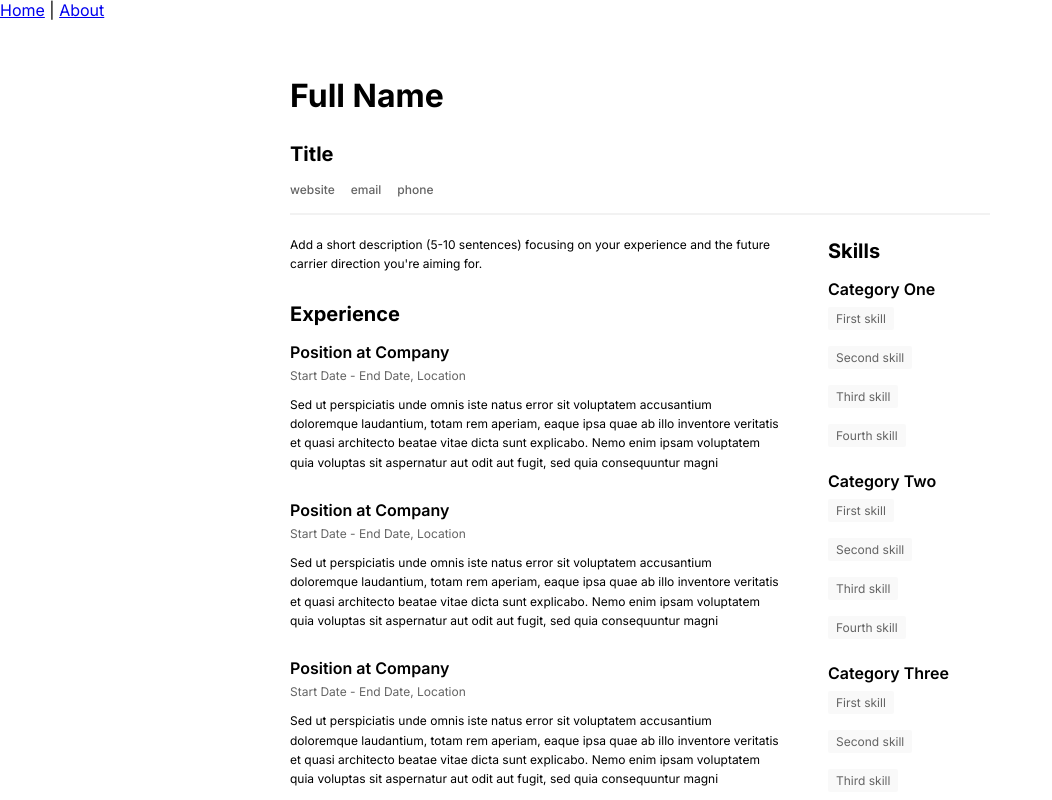
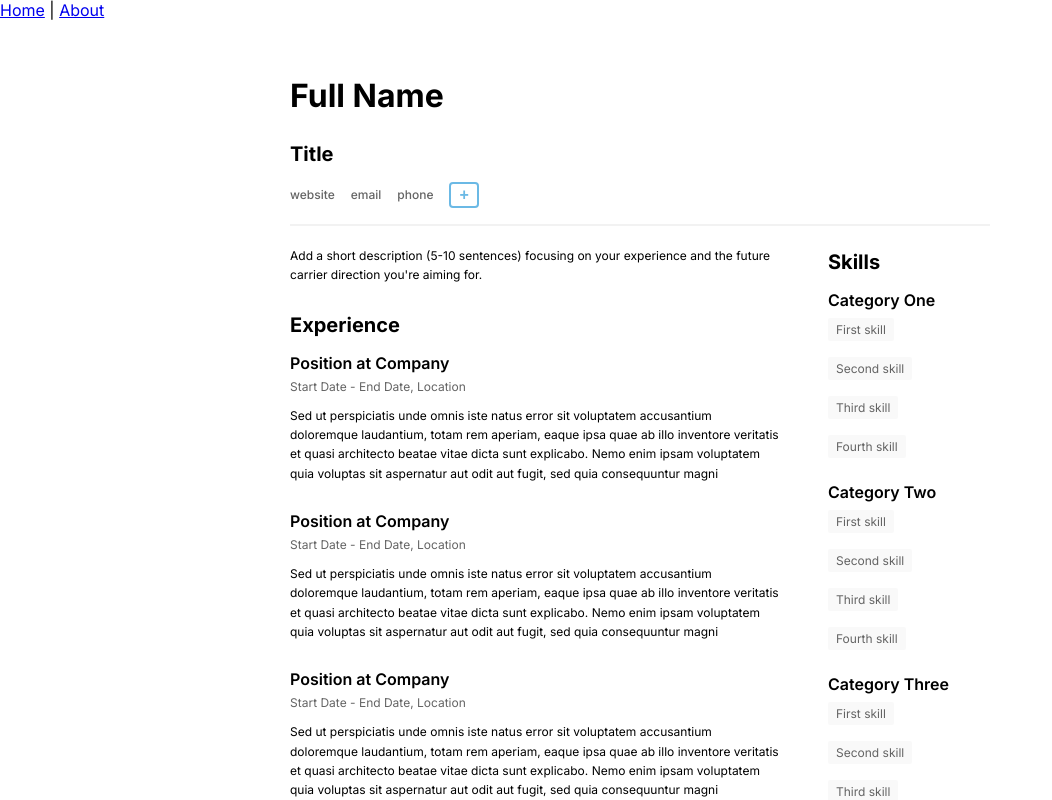
Before and after one commit to LivaRaita/resume-web-templates, a Vue app: page / in a window 1280 px wide. Shown: the top 800 px of the page, without its empty margins (0-1052 px from the left). Built offline with nearby package versions, Linux system fonts and the light colour scheme.

Commit message:
add button and an element addigng functionality

```diff
--- a/src/components/ContactDetails.vue
+++ b/src/components/ContactDetails.vue
@@ -6,7 +6,7 @@
     placeholder="placeholderValue"
     v-text="textValue"
     @keydown.enter.prevent
-    @blur="newValueAdded($event)"
+    @blur="newValueAdded($event.target.innerText)"
   ></a>
 </template>
 
@@ -14,8 +14,8 @@
 export default {
   props: ["placeholderValue", "textValue"],
   methods: {
-    newValueAdded($event) {
-      this.$emit("addValue", $event);
+    newValueAdded(text) {
+      this.$emit("addValue", { text });
     }
   }
 };
--- a/src/global-styles/main.css
+++ b/src/global-styles/main.css
@@ -64,7 +64,9 @@ h3 {
 .contacts {
   width: 100%;
   display: flex;
+  flex-wrap: wrap;
   column-gap: 1rem;
+  line-height: 160%;
 }
 
 .contacts a {
--- a/src/views/ResumeTemplate.vue
+++ b/src/views/ResumeTemplate.vue
@@ -7,7 +7,7 @@
         dir="auto"
         v-text="fullName.text"
         @keydown.enter.prevent
-        @blur="saveNewValue($event, fullName)"
+        @blur="updateContentItemText(fullName, $event.target.innerText)"
       ></h1>
       <h2
         contenteditable="true"
@@ -15,7 +15,7 @@
         dir="auto"
         v-text="title.text"
         @keydown.enter.prevent
-        @blur="saveNewValue($event, title)"
+        @blur="updateContentItemText(title, $event.target.innerText)"
       ></h2>
       <div class="contacts">
         <ContactDetails
@@ -23,8 +23,14 @@
           :key="index"
           :placeholder="detail.placeholder"
           :v-text="detail.text"
-          @addValue="saveNewValue($event, detail)"
+          @addValue="updateContentItemText($event.text, detail)"
         ></ContactDetails>
+        <button
+          class="addElement"
+          @click="addContactDetails"
+          aria-label="Add contact info"
+          >+</button
+        >
       </div>
     </section>
     <hr />
@@ -244,9 +250,34 @@ export default {
     };
   },
   methods: {
-    saveNewValue(e, contentItem) {
-      contentItem.text = e.target.innerText;
+    updateContentItemText(contentItem, text) {
+      contentItem.text = text;
+    },
+    addContactDetails() {
+      const contactInfo = {
+        type: "contact info",
+        text: "",
+        placeholder: "contact info"
+      };
+      this.contactDetails.push(contactInfo);
     }
   }
 };
 </script>
+<style scoped>
+.addElement {
+  border: 2px solid #2d9cdb;
+  padding: 2px 8px;
+  background-color: transparent;
+  opacity: 70%;
+  border-radius: 4px;
+  font-size: 1rem;
+  font-weight: 700;
+  color: #2d9cdb;
+  cursor: pointer;
+}
+
+.addElement:hover {
+  opacity: 100%;
+}
+</style>
```
